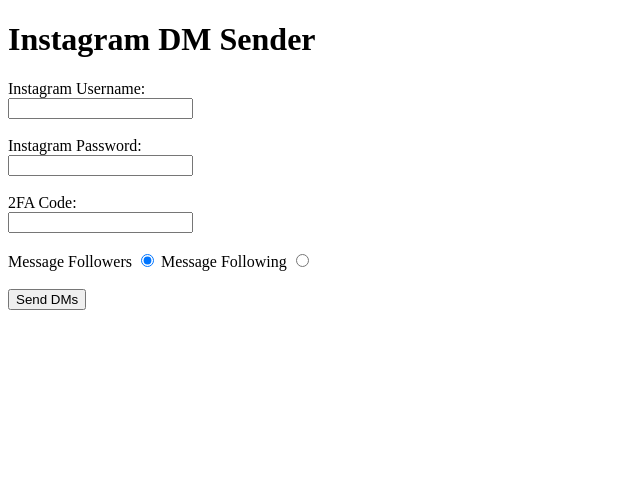
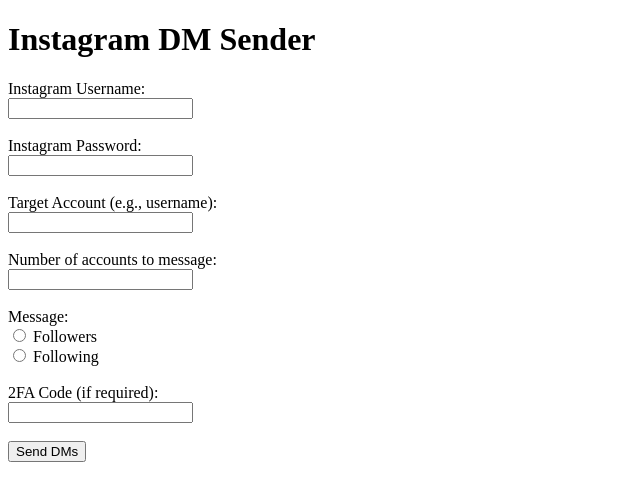
Before and after one commit to Soaicl-as/chat-2, a Flask app: page / in a window 1280 px wide. Shown: the top 501 px of the page, without its empty margins (0-640 px from the left). Run offline with Flask 2, Linux system fonts and the light colour scheme.

Commit message:
Update index.html

```diff
--- a/templates/index.html
+++ b/templates/index.html
@@ -6,7 +6,6 @@
     <title>Instagram DM Sender</title>
 </head>
 <body>
-
     <h1>Instagram DM Sender</h1>
 
     <form action="/send_dms" method="POST">
@@ -16,17 +15,22 @@
         <label for="password">Instagram Password:</label><br>
         <input type="password" id="password" name="password" required><br><br>
 
-        <label for="two_factor_code">2FA Code:</label><br>
-        <input type="text" id="two_factor_code" name="two_factor_code" required><br><br>
+        <label for="target_account">Target Account (e.g., username):</label><br>
+        <input type="text" id="target_account" name="target_account" required><br><br>
 
-        <label for="followers_toggle">Message Followers</label>
-        <input type="radio" id="followers_toggle" name="target" value="followers" checked>
+        <label for="message_count">Number of accounts to message:</label><br>
+        <input type="number" id="message_count" name="message_count" min="1" required><br><br>
 
-        <label for="following_toggle">Message Following</label>
-        <input type="radio" id="following_toggle" name="target" value="following"><br><br>
+        <label>Message:</label><br>
+        <input type="radio" id="followers" name="target" value="followers" required>
+        <label for="followers">Followers</label><br>
+        <input type="radio" id="following" name="target" value="following" required>
+        <label for="following">Following</label><br><br>
+
+        <label for="two_factor_code">2FA Code (if required):</label><br>
+        <input type="text" id="two_factor_code" name="two_factor_code"><br><br>
 
         <button type="submit">Send DMs</button>
     </form>
-
 </body>
 </html>
```
